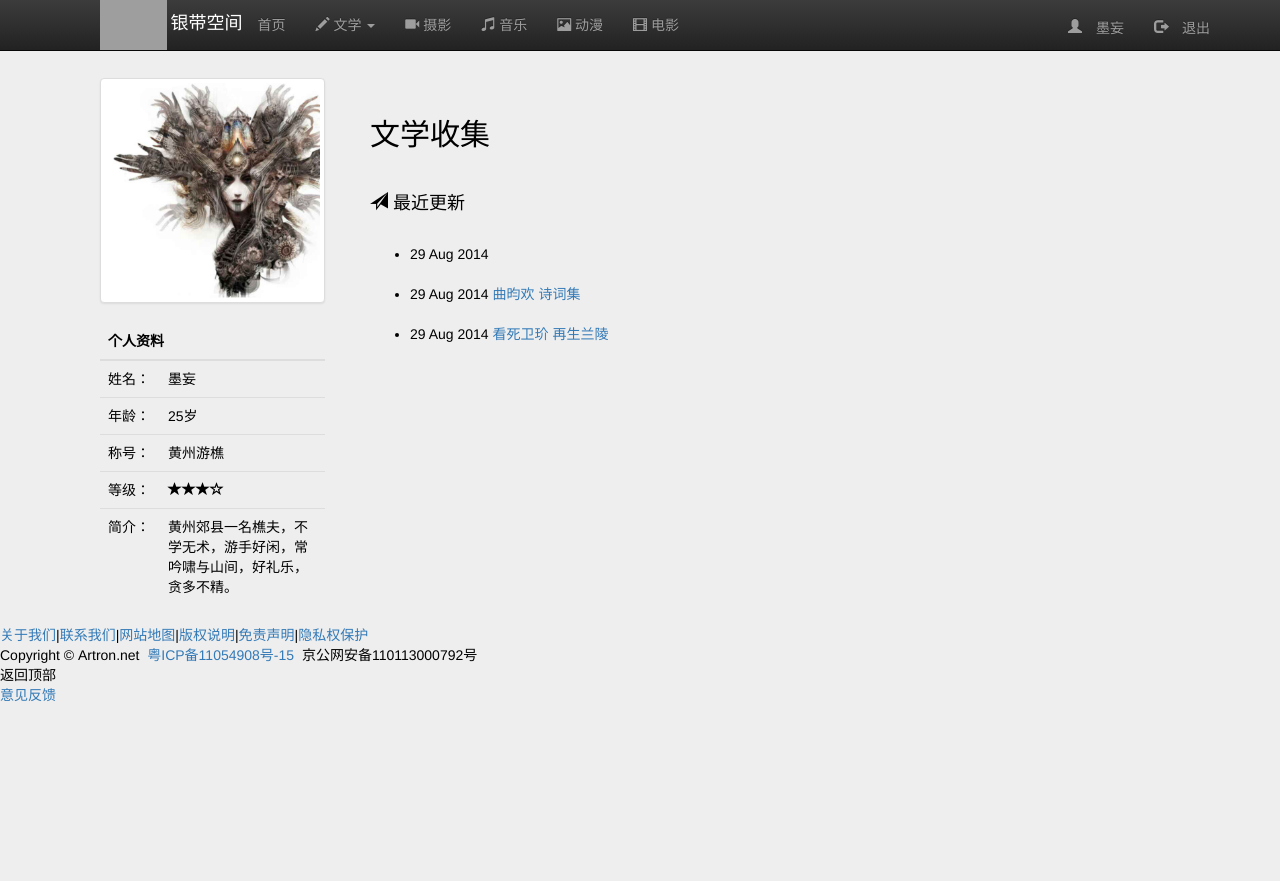
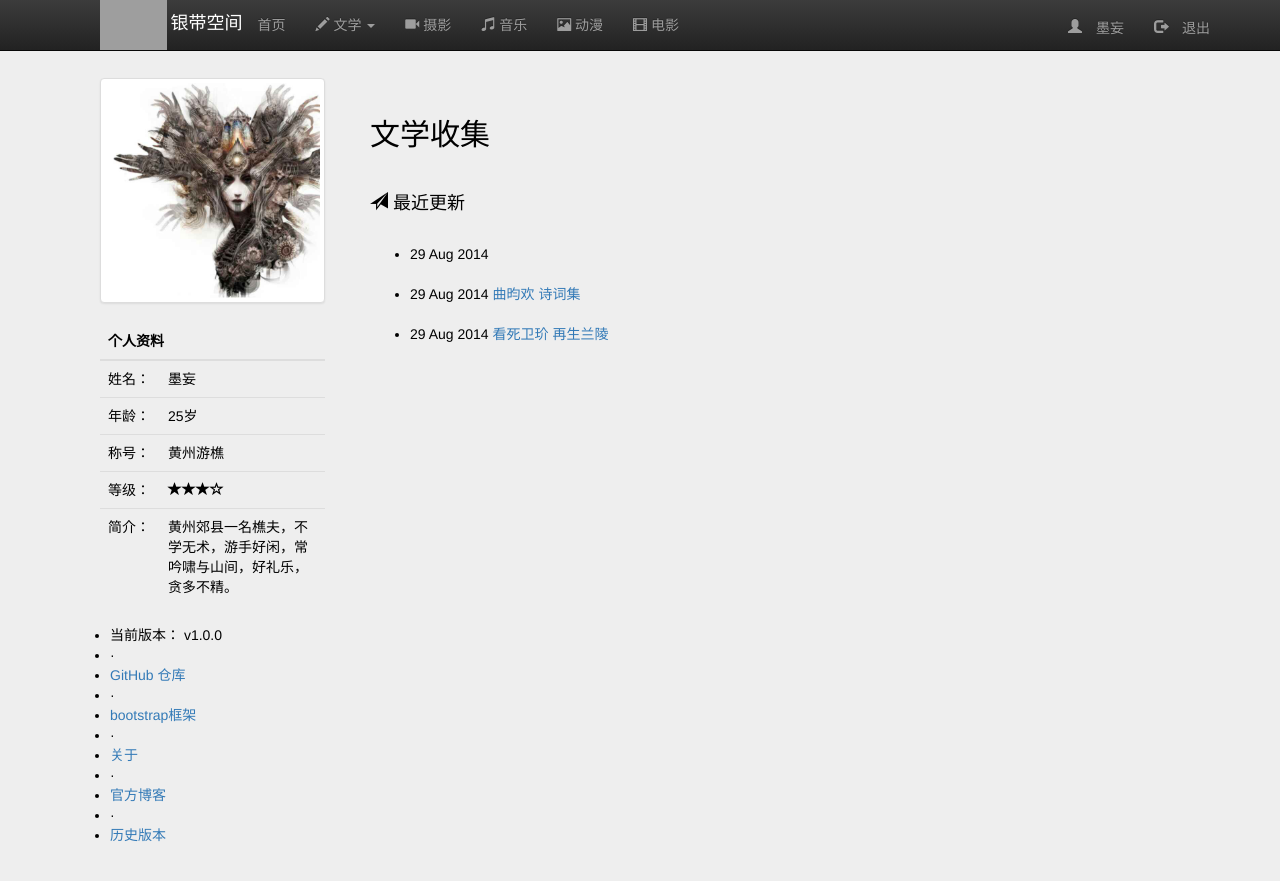
Before and after one commit to BravenHao/blog.indite.club, a Jekyll site: the page built from index.html, in a window 1280 px wide and 933 px high. Shown: the top 881 px of the window. Built offline with Jekyll 4.4.1, drawn with Linux system fonts in a browser that asks for light colours; nearby versions of some CDN libraries; comment, search, counter and statistics services are not loaded; grey boxes are pictures that could not be loaded.

Commit message:
add footer

```diff
--- a/_includes/footer.html
+++ b/_includes/footer.html
@@ -1,20 +1,21 @@
-<div id="footer" >
-    <div class="footWrap pw oh">
-        <div class="bNav">
-            <a href="#" target="_blank" class="first" style="background-image: none;">关于我们</a>|<a href="#" target="_blank" >联系我们</a>|<a href="http://www.artron.net/map.php" target="_blank" >网站地图</a>|<a href="#" target="_blank" >版权说明</a>|<a href="#" target="_blank" >免责声明</a>|<a href="#" target="_blank" >隐私权保护</a></div>
-        <div class="copyright">Copyright&nbsp;&copy;&nbsp;Artron.net&nbsp;&nbsp;<a target="_blank" href="#">粤ICP备11054908号-15</a>&nbsp;&nbsp;京公网安备110113000792号</div>
-    </div>
-</div>
-<div id="anchor">
-    <div id="toTop" title="返回顶部">返回顶部</div>
-    <a id="message" target="_blank" title="意见反馈" href="#">意见反馈</a>
-</div>
-
-<!--百度代码 begin-->
+<footer class="bs-docs-footer" role="contentinfo">
+  <div class="container">
+    <ul class="bs-docs-footer-links muted">
+      <li>当前版本： v1.0.0</li>
+      <li>&middot;</li>
+      <li><a href="https://github.com/BravenHao/blog.indite.club">GitHub 仓库</a></li>
+      <li>&middot;</li>
+      <li><a href="http://v3.bootcss.com/">bootstrap框架</a></li>
+      <li>&middot;</li>
+      <li><a href="/about/">关于</a></li>
+      <li>&middot;</li>
+      <li><a href="http://blog.indite.club">官方博客</a></li>
+      <li>&middot;</li>
+      <li><a href="https://github.com/BravenHao/blog.indite.club/releases">历史版本</a></li>
+    </ul>
+  </div>
+</footer>
 <script type="text/javascript">
-{literal}
-var _bdhmProtocol = (("https:" == document.location.protocol) ? " https://" : " http://");
-document.write(unescape("%3Cscript src='" + _bdhmProtocol + "hm.baidu.com/h.js%3F851619594aa1d1fb8c108cde832cc127' type='text/javascript'%3E%3C/script%3E"));
-{/literal}
-</script>
-<!--百度代码 end-->
+    var _bdhmProtocol = (("https:" == document.location.protocol) ? " https://" : " http://");
+    document.write(unescape("%3Cscript src='" + _bdhmProtocol + "hm.baidu.com/h.js%3F3d8e7fc0de8a2a75f2ca3bfe128e6391' type='text/javascript'%3E%3C/script%3E"));
+ </script>
```
